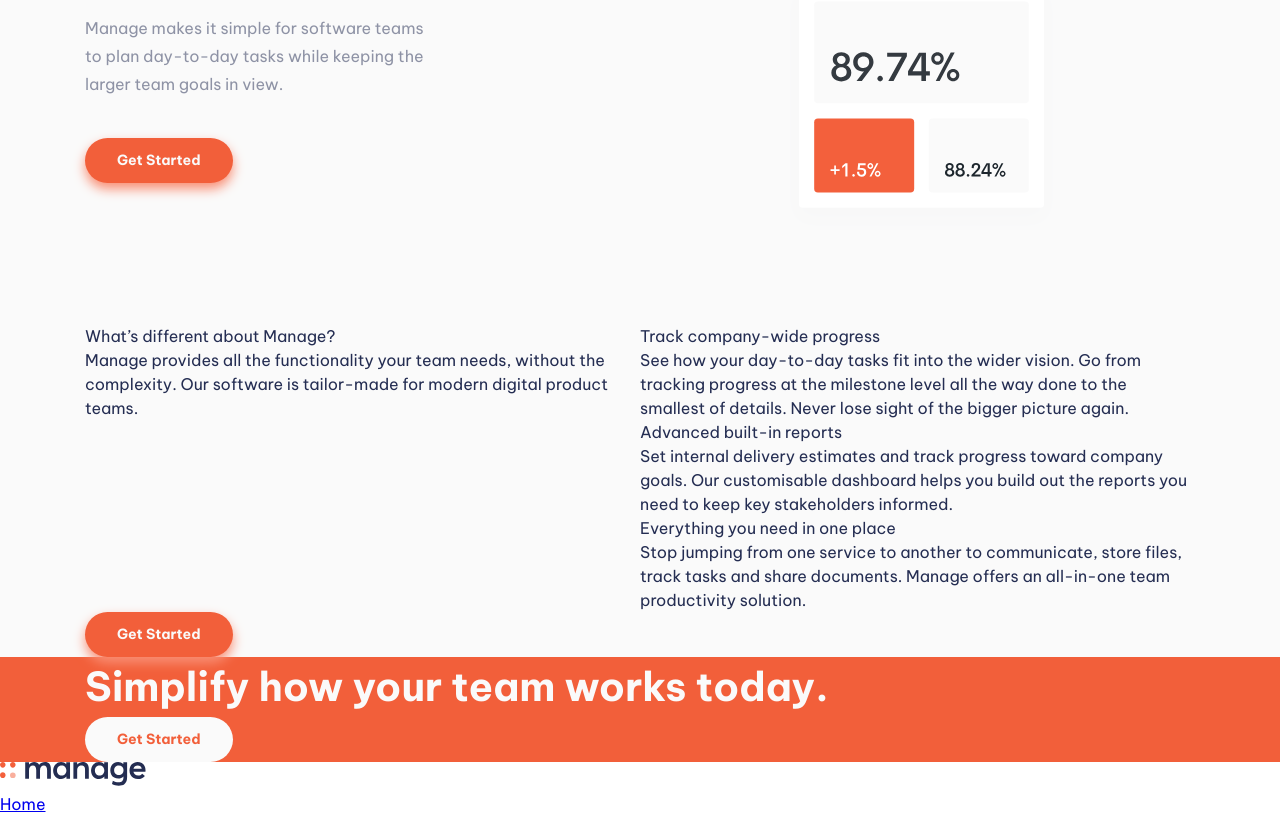
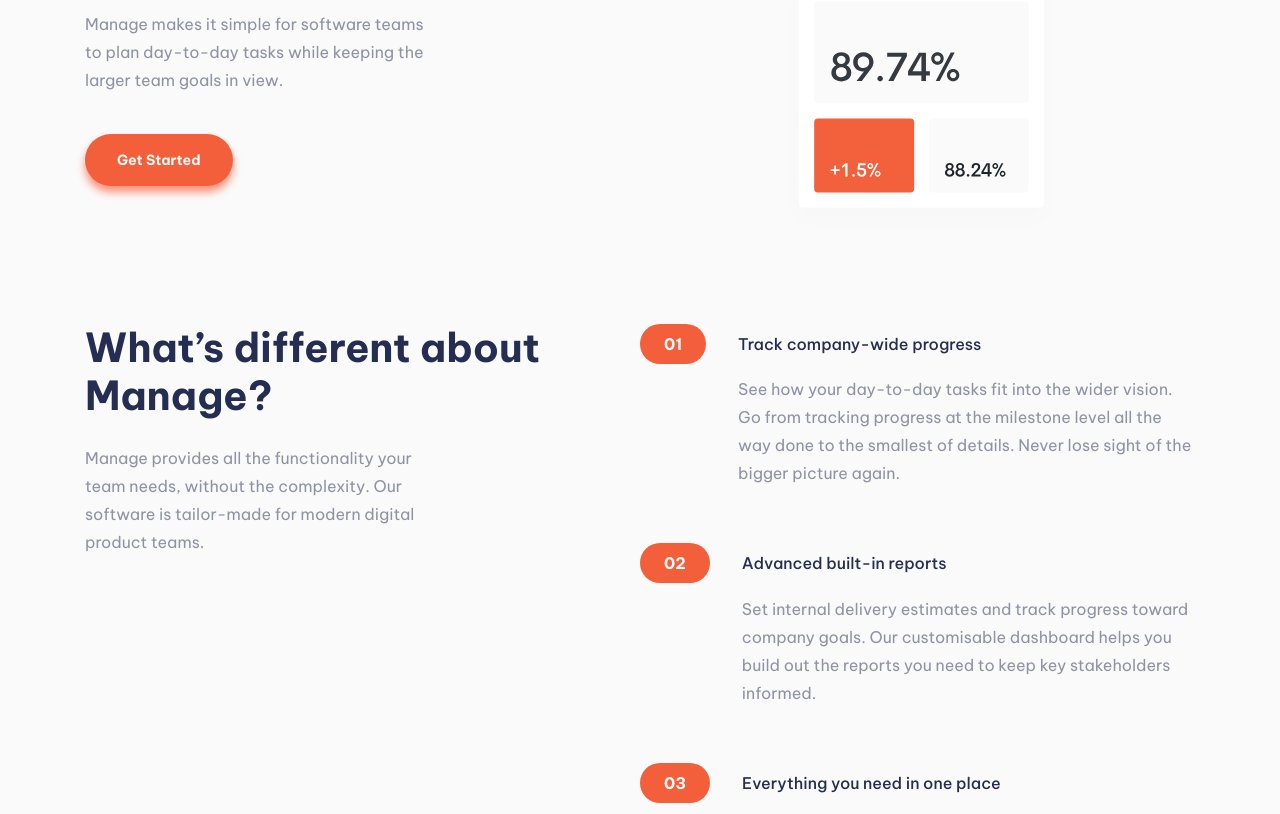
Before and after one commit to BParadowski/manage_landing_page, a Next.js app: page / in a window 1280 px wide. Shown: the part 400-1214 px from the top of the page. Built offline with nearby package versions, Linux system fonts and the light colour scheme.

Commit message:
Apply more styling to the home page

```diff
--- a/pages/index.tsx
+++ b/pages/index.tsx
@@ -32,7 +32,7 @@
       <section className={styles["section-secondary"]}>
         <div className={styles.container}>
           <div className={styles.collumns}>
-            <div>
+            <div className={styles.text}>
               <h2>What’s different about Manage?</h2>
               <p>
                 Manage provides all the functionality your team needs, without
@@ -40,7 +40,7 @@
                 product teams.
               </p>
             </div>
-            <div>
+            <div className={styles.list}>
               <ul role="list">
                 <li>
                   <h3>Track company-wide progress</h3>
--- a/styles/_mixins.scss
+++ b/styles/_mixins.scss
@@ -59,7 +59,7 @@
     font-weight: var(--fw-bold);
     font-size: var(--fs-button);
 
-    box-shadow: 0 0.375rem 0.75rem var(--clr-pale-red);
+    box-shadow: 0 0.375rem 0.55rem var(--clr-pale-red);
 
     cursor: pointer;
 
--- a/styles/globals.scss
+++ b/styles/globals.scss
@@ -35,7 +35,7 @@
     --fs-body: var(--fs-400);
     --fs-nav: var(--fs-300);
     --fs-primary-heading: clamp(2rem, 3vw + 1rem, var(--fs-900));
-    --fs-secondary-heading: var(--fs-600);
+    --fs-secondary-heading: clamp(1.2rem, 2.3vw + 0.7rem, var(--fs-600));
   }
 
   --max-width: 1110px;
--- a/styles/pages/Home.module.scss
+++ b/styles/pages/Home.module.scss
@@ -7,6 +7,12 @@
   font-family: var(--ff-body);
   color: var(--clr-dark-blue);
   font-size: var(--fs-body);
+  line-height: 1.75rem;
+
+  text-align: center;
+  @include mq(medium) {
+    text-align: left;
+  }
 }
 
 .section-primary {
@@ -31,8 +37,6 @@
       justify-content: center;
       align-items: center;
 
-      text-align: center;
-
       h1 {
         font-size: var(--fs-primary-heading);
         font-weight: var(--fw-bold);
@@ -42,8 +46,10 @@
       p {
         font-size: var(--fs-400);
         opacity: 0.5;
-        margin-top: 0.5rem;
+        margin-top: 1rem;
         line-height: 1.75rem;
+        max-width: 50ch;
+        padding-inline: 0.5rem;
       }
 
       button {
@@ -51,12 +57,12 @@
       }
 
       @include mq(medium) {
-        text-align: left;
         place-items: flex-start;
 
         p {
           margin-top: 1.5rem;
           max-width: 32ch;
+          padding-inline: 0;
         }
         button {
           margin-top: 2.5rem;
@@ -81,16 +87,159 @@
       grid-auto-columns: 1fr;
     }
   }
+
+  .text {
+    justify-self: center;
+    display: grid;
+    place-content: start;
+
+    h2 {
+      font-size: var(--fs-secondary-heading);
+      font-weight: var(--fw-bold);
+      line-height: 1.2;
+    }
+    p {
+      margin-top: 1rem;
+      opacity: 0.5;
+      max-width: 50ch;
+    }
+    @include mq(mobile-only) {
+      place-items: center;
+      p {
+        padding-inline: 1rem;
+      }
+    }
+
+    @include mq(medium) {
+      p {
+        margin-top: 1.5rem;
+        max-width: 32ch;
+      }
+    }
+  }
+  .list {
+    margin-top: 3.4rem;
+
+    @include mq(medium) {
+      margin-top: 0;
+    }
+
+    ul {
+      counter-reset: number;
+      li {
+        &:first-child {
+          margin-top: 0;
+        }
+        counter-increment: number;
+        margin-top: 3rem;
+        position: relative;
+        display: grid;
+        place-items: center;
+        grid-template-columns: min-content 1fr;
+        grid-template-rows: minmax(40px, auto) auto;
+        grid-template-areas:
+          "before heading"
+          "text text";
+
+        &::before {
+          grid-area: before;
+          z-index: 1;
+          margin-right: 1rem;
+          height: 100%;
+          content: "0" counter(number);
+          font-weight: var(--fw-bold);
+          padding-inline: 1.5rem;
+          border-radius: 100vw;
+
+          display: flex;
+          place-items: center;
+
+          background-color: var(--clr-bright-red);
+          color: var(--clr-v-light-gray);
+        }
+
+        &::after {
+          grid-area: 1 / 1 / 2 / 3;
+          z-index: 0;
+          content: "";
+          position: absolute;
+          /* Below: styling to make the element touch the right
+          side of the screen without any overflow problems */
+          inset: 0 calc(var(--margin-inline-min) * -1) 0 0;
+          border-radius: 100vw;
+          border-top-right-radius: 0;
+          border-bottom-right-radius: 0;
+
+          background-color: var(--clr-v-pale-red);
+        }
+
+        h3 {
+          grid-area: heading;
+          z-index: 1;
+          justify-self: flex-start;
+          align-self: center;
+          text-align: start;
+
+          font-size: var(--fs-400);
+          font-weight: var(--fw-semi-bold);
+        }
+
+        p {
+          grid-area: text;
+          margin-top: 0.7rem;
+          opacity: 0.5;
+          text-align: start;
+        }
+
+        @include mq(medium) {
+          grid-template-areas:
+            "before heading"
+            ". text";
+          column-gap: var(--gap-200);
+          margin-top: 3.5rem;
+
+          &::before {
+            margin-right: 0;
+          }
+
+          &::after {
+            display: none;
+          }
+        }
+      }
+    }
+  }
 }
 
 .cta {
-  @include white-button(ctaBtn);
+  display: grid;
+  grid-template-areas: "text" "button";
+  place-items: center;
+  height: 25rem;
 
   background-color: var(--clr-bright-red);
-
+  background-image: url("../../public/images/bg-simplify-section-mobile.svg");
+  background-size: contain;
+  background-repeat: no-repeat;
   .text {
+    grid-area: text;
     font-size: var(--fs-600);
     font-weight: var(--fw-bold);
     color: var(--clr-v-light-gray);
+    line-height: 1.2;
+    padding: 2rem;
+  }
+
+  @include white-button(ctaBtn) {
+    grid-area: button;
+  }
+
+  @include mq(medium) {
+    height: 14rem;
+    grid-template-columns: 1fr auto;
+    grid-template-areas: "text button";
+    background-size: cover;
+    background-position: center;
+    background-image: url("../../public/images/bg-simplify-section-desktop.svg");
   }
 }
```
